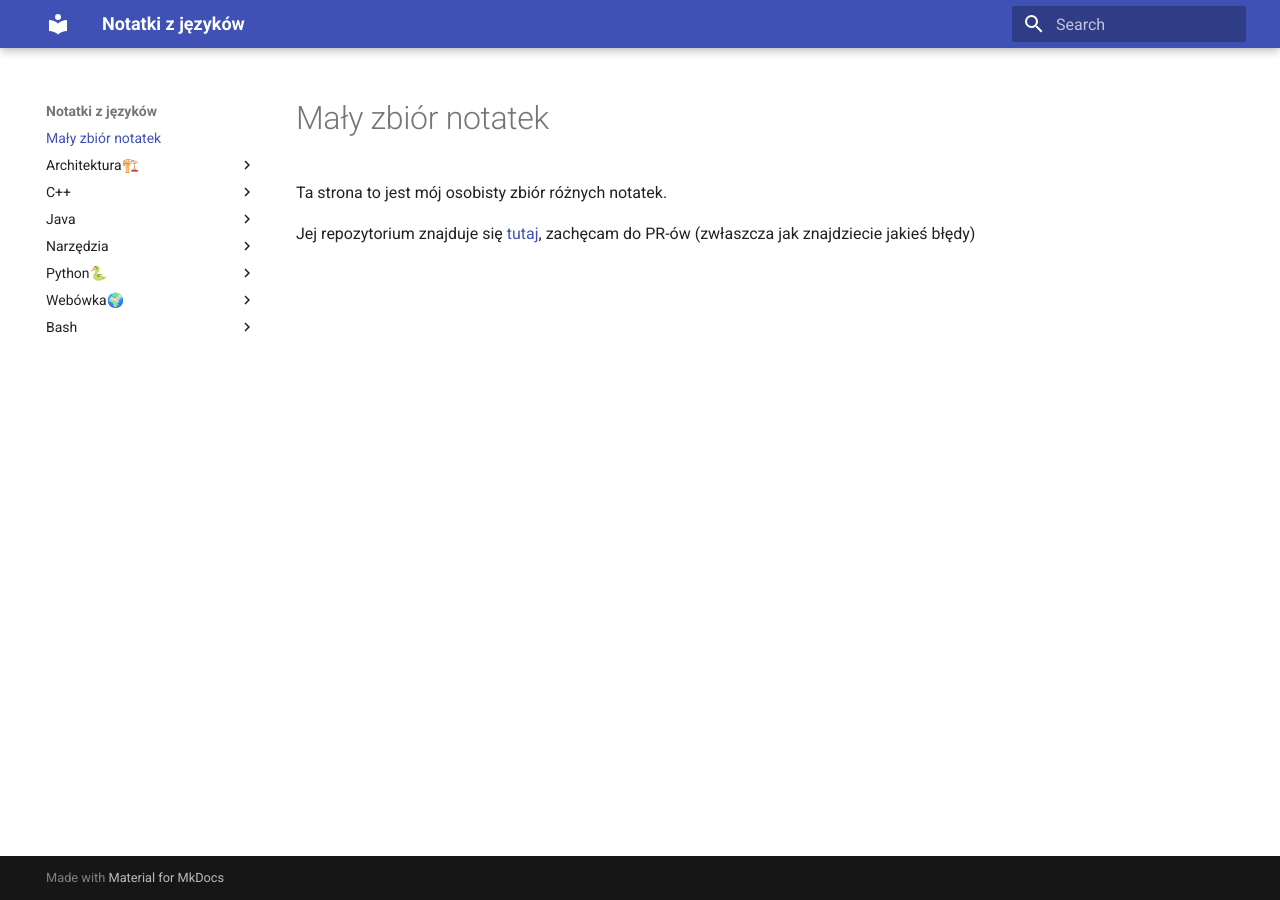
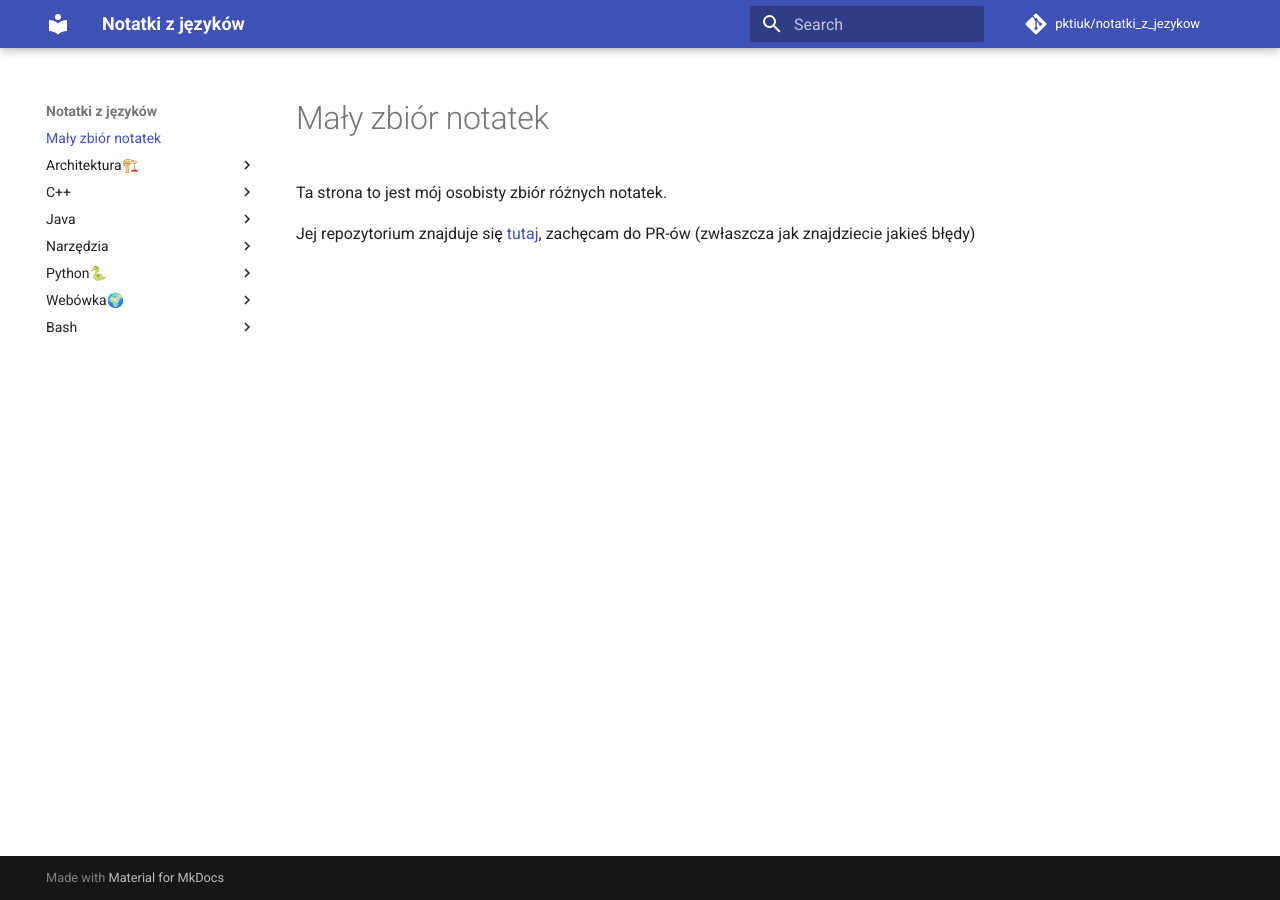
Before and after one commit to pktiuk/notatki_z_jezykow, an MkDocs documentation site: the page built from docs/index.md, in a window 1280 px wide. Built offline with MkDocs 1.6.1 and Material for MkDocs 9.7.7, drawn with Linux system fonts in a browser that asks for light colours; comment, search, counter and statistics services are not loaded.

Commit message:
Add repo Url

```diff
--- a/mkdocs.yml
+++ b/mkdocs.yml
@@ -1,5 +1,8 @@
 site_name: Notatki z języków
 theme: material
+
+repo_name: pktiuk/notatki_z_jezykow
+repo_url: https://github.com/pktiuk/notatki_z_jezykow
 
 markdown_extensions:
   - codehilite
```
